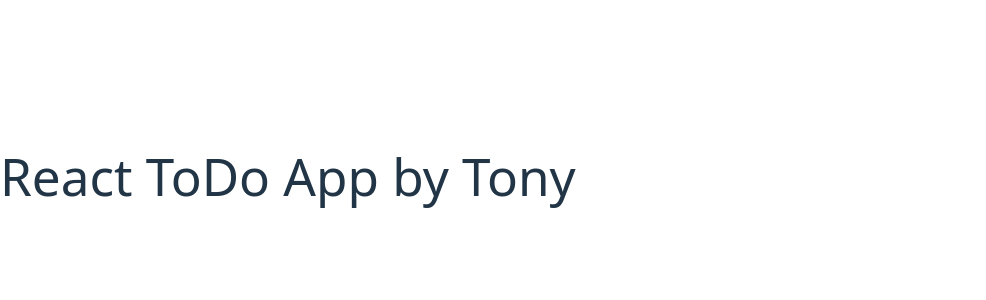
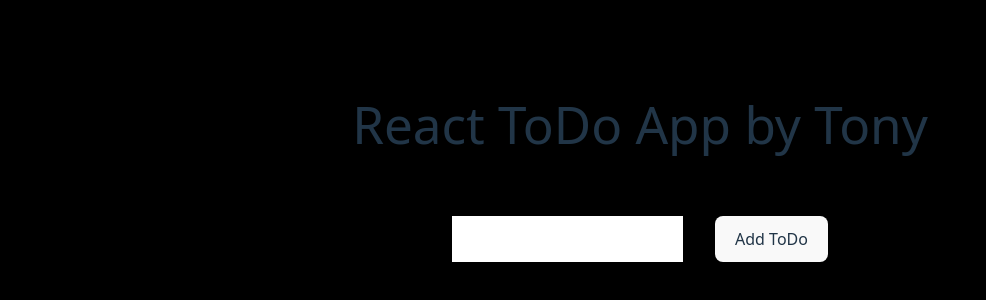
Before and after one commit to anthonyholiday/react-to-do-app, a React (Vite) app: page / in a window 1280 px wide. Shown: the part 224-524 px from the top of the page, without its empty margins (0-986 px from the left). Built offline with nearby package versions, Linux system fonts and the light colour scheme.

Commit message:
Adding onclick functionality and basic layout for todo list

```diff
--- a/src/App.jsx
+++ b/src/App.jsx
@@ -1,15 +1,24 @@
 import { useState } from 'react'
-import reactLogo from './assets/react.svg'
+import addToDo from "./functions.jsx"
 
 function App() {
-  const [count, setCount] = useState(0)
+  return (
+      <main className="bg-black">
+        <div className="mx-40 py-80">
+          <div className="max-w-7xl">
+            <div className="todo-app-wrapper flex flex-col items-center justify-items-stretch w-100%">
+              <h1 className="text-center mb-16">React ToDo App by Tony</h1>
+              <div className="flex gap-8">
+                <input id="todo-input" type="text" className="bg-white text-black"/>
+                <button onClick={addToDo}>Add ToDo</button>
+              </div>
+              <div id="todo-list-wrapper">
 
-  return (
-    <>
-      <main className="flex flex-col align-items-center place-items-center">
-        <h1>React ToDo App by Tony</h1>
+              </div>
+            </div>
+          </div>
+        </div>
       </main>
-    </>
   )
 }
 
--- /dev/null
+++ b/src/functions.jsx
@@ -0,0 +1,7 @@
+import React from "react"
+import useState from "react"
+
+export default function addToDo() {
+    const [toDos, setToDos] = useState("this is state")
+    return toDos
+}
--- a/src/index.css
+++ b/src/index.css
@@ -27,8 +27,7 @@
 
 body {
   margin: 0;
-  display: flex;
-  place-items: center;
+  width: 100%;
   min-width: 320px;
   min-height: 100vh;
 }
```
